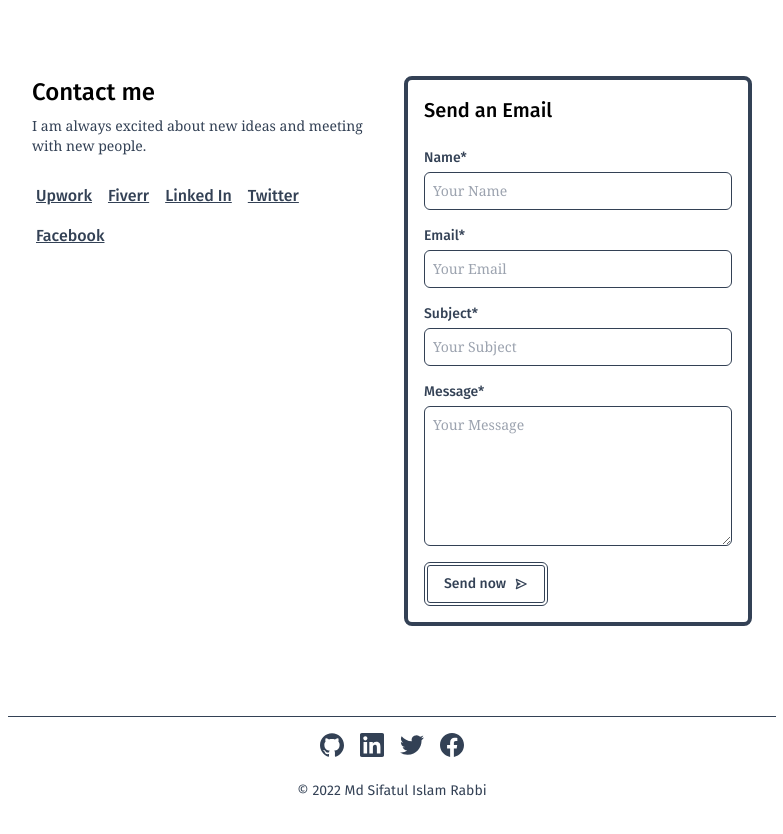
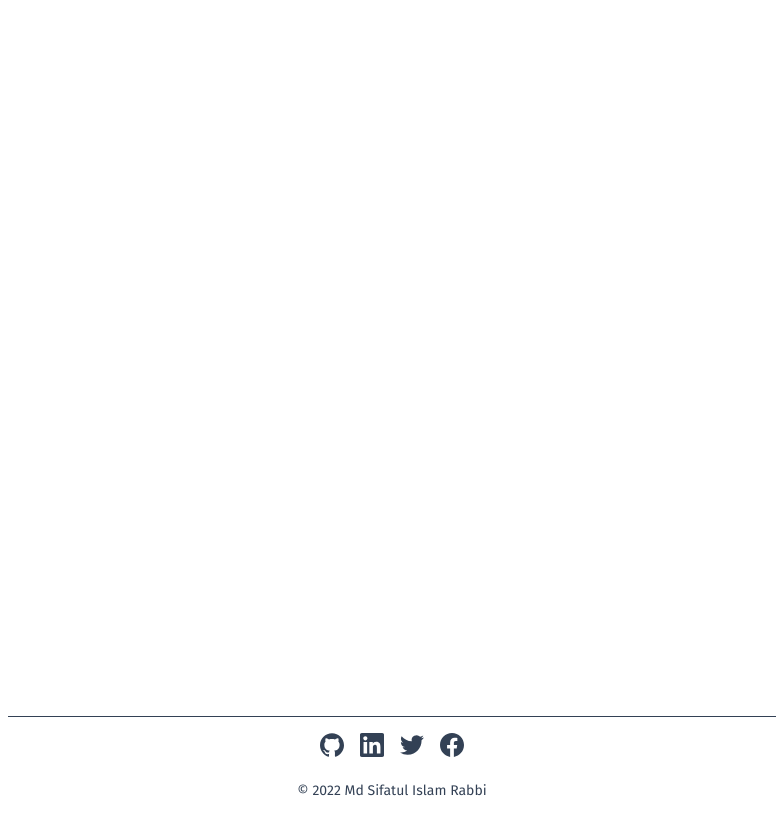
Before and after one commit to sifatulrabbi/sifatulrabbi.github.io, a Next.js app: page /contact in a window 1280 px wide. Shown: the top 834 px of the page, without its empty margins (248-1031 px from the left). Built offline with nearby package versions, Linux system fonts and the light colour scheme.

Commit message:
feat: add animations to the contact page

```diff
--- a/components/FormGroup.tsx
+++ b/components/FormGroup.tsx
@@ -6,6 +6,7 @@ interface Props {
     label: string;
     name: string;
     placeholder?: string;
+    className?: string;
 }
 
 export const FormGroup: React.FC<Props> = ({
@@ -14,6 +15,7 @@ export const FormGroup: React.FC<Props> = ({
     name,
     label,
     placeholder = "",
+    className,
 }) => {
     const [value, setValue] = React.useState("");
 
@@ -24,7 +26,9 @@ export const FormGroup: React.FC<Props> = ({
     }
 
     return (
-        <div className="w-full flex flex-col justify-start items start">
+        <div
+            className={`w-full flex flex-col justify-start items start ${className}`}
+        >
             <label
                 htmlFor={name}
                 className="w-full font-primary font-medium mb-1"
--- a/features/ContactMeForm.tsx
+++ b/features/ContactMeForm.tsx
@@ -46,15 +46,21 @@ export const ContactMeForm: React.FC = () => {
     return (
         <form
             action="submit"
-            className="w-full flex flex-col justify-start items-start gap-4 p-4 rounded-lg border-4 text-sm"
+            className="w-full flex flex-col justify-start items-start gap-4 p-4 rounded-lg border-4 text-sm opacity-0 translate-y-4 animate-[textSlideUp_0.5s_ease_1.4s_forwards]"
         >
-            <h4>Send an Email</h4>
+            <h4 className="opacity-0 translate-y-4 animate-[textSlideUp_0.5s_ease_1.6s_forwards]">
+                Send an Email
+            </h4>
             {formData.map((data) => (
-                <FormGroup key={v4()} {...data} />
+                <FormGroup
+                    key={v4()}
+                    {...data}
+                    className="opacity-0 translate-y-4 animate-[textSlideUp_0.5s_ease_1.8s_forwards]"
+                />
             ))}
             <button
                 type="submit"
-                className="btn-primary flex items-center gap-2"
+                className="btn-primary flex items-center gap-2 opacity-0 translate-y-4 animate-[textSlideUp_0.5s_ease_2.0s_forwards]"
             >
                 Send now <BiSend />
             </button>
--- a/pages/contact.tsx
+++ b/pages/contact.tsx
@@ -11,8 +11,10 @@ const Contact: NextPage = () => {
             <section className="mt-[60px] lg:grid lg:grid-cols-2 gap-6 min-h-[75vh] theme-styles">
                 <div>
                     <div className="mb-6">
-                        <h3 className="mb-2">Contact me</h3>
-                        <p className="text-sm">
+                        <h3 className="mb-2 opacity-0 translate-y-4 animate-[textSlideUp_0.5s_ease_0.4s_forwards]">
+                            Contact me
+                        </h3>
+                        <p className="text-sm opacity-0 translate-y-4 animate-[textSlideUp_0.5s_ease_0.6s_forwards]">
                             I am always excited about new ideas and meeting with
                             new people.
                         </p>
@@ -21,7 +23,7 @@ const Contact: NextPage = () => {
                         <Link href="#">
                             <a
                                 target="_blank"
-                                className="font-primary font-medium underline hover:text-primary p-1"
+                                className="font-primary font-medium underline hover:text-primary p-1 opacity-0 translate-y-4 animate-[textSlideUp_0.5s_ease_0.8s_forwards]"
                             >
                                 Upwork
                             </a>
@@ -29,7 +31,7 @@ const Contact: NextPage = () => {
                         <Link href="https://fiverr.com/temujins">
                             <a
                                 target="_blank"
-                                className="font-primary font-medium underline hover:text-primary p-1"
+                                className="font-primary font-medium underline hover:text-primary p-1 opacity-0 translate-y-4 animate-[textSlideUp_0.5s_ease_0.9s_forwards]"
                             >
                                 Fiverr
                             </a>
@@ -37,7 +39,7 @@ const Contact: NextPage = () => {
                         <Link href="https://linkedin.com/in/temujins">
                             <a
                                 target="_blank"
-                                className="font-primary font-medium underline hover:text-primary p-1"
+                                className="font-primary font-medium underline hover:text-primary p-1 opacity-0 translate-y-4 animate-[textSlideUp_0.5s_ease_1.0s_forwards]"
                             >
                                 Linked In
                             </a>
@@ -45,7 +47,7 @@ const Contact: NextPage = () => {
                         <Link href="https://twitter.com/sifatul_rabbi">
                             <a
                                 target="_blank"
-                                className="font-primary font-medium underline hover:text-primary p-1"
+                                className="font-primary font-medium underline hover:text-primary p-1 opacity-0 translate-y-4 animate-[textSlideUp_0.5s_ease_1.1s_forwards]"
                             >
                                 Twitter
                             </a>
@@ -53,7 +55,7 @@ const Contact: NextPage = () => {
                         <Link href="https://facebook.com/ttemujins">
                             <a
                                 target="_blank"
-                                className="font-primary font-medium underline hover:text-primary p-1"
+                                className="font-primary font-medium underline hover:text-primary p-1 opacity-0 translate-y-4 animate-[textSlideUp_0.5s_ease_1.2s_forwards]"
                             >
                                 Facebook
                             </a>
```
